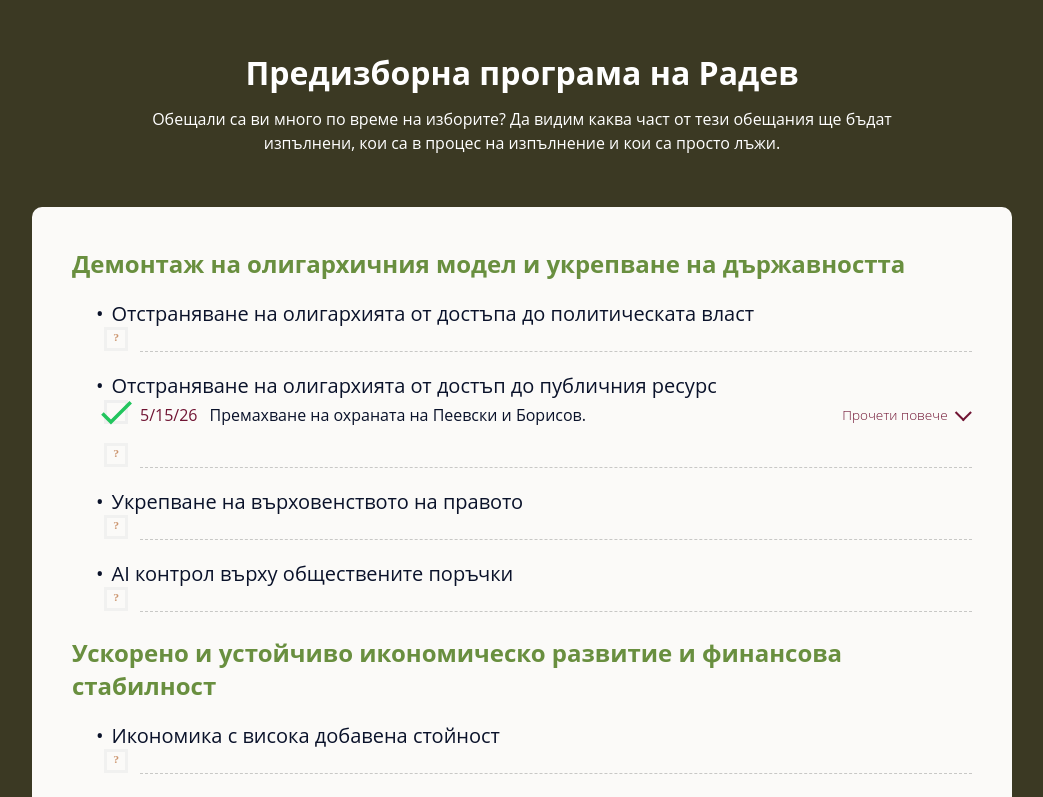
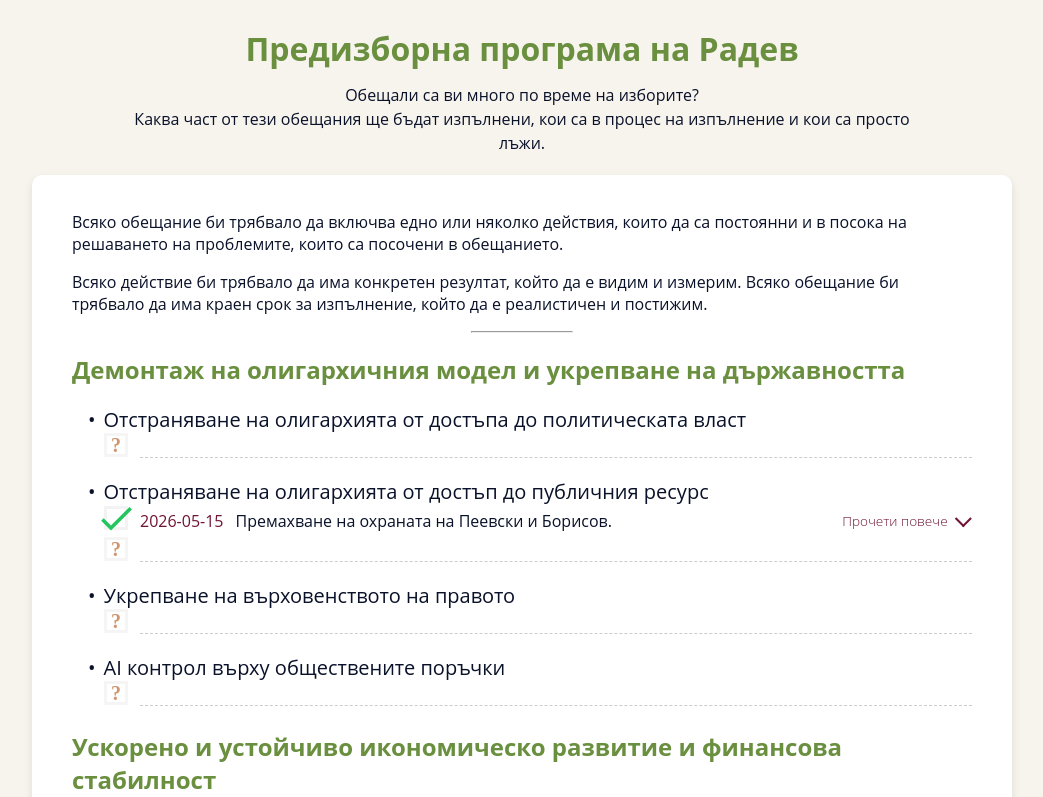
Before and after one commit to MiroJ/chronology-of-promises, an Angular app: page / in a window 1280 px wide. Shown: the top 797 px of the page, without its empty margins (118-1161 px from the left). Built offline with nearby package versions, Linux system fonts and the light colour scheme.

Commit message:
Update styling for soft colors.

```diff
--- a/src/app/app.html
+++ b/src/app/app.html
@@ -1,11 +1,23 @@
 <div class="title-card">
     <h1>{{ title() || 'Хронология на обещанията' }}</h1>
-    <div class="subtitle">
-        Обещали са ви много по време на изборите? Да видим каква част от тези обещания ще бъдат изпълнени, кои са в процес на изпълнение и кои са просто лъжи.
-    </div>
+    <p class="subtitle">
+        Обещали са ви много по време на изборите?<br />
+        Каква част от тези обещания ще бъдат изпълнени, кои са в процес на изпълнение и кои са просто лъжи.
+    </p>
 </div>
 
 <main class="container">
+    <div class="intro">
+        <p>
+            Всяко обещание би трябвало да включва едно или няколко действия, които да са постоянни и в посока на решаването на проблемите, които са посочени в обещанието.
+        </p>
+        <p>
+            Всяко действие би трябвало да има конкретен резултат, който да е видим и измерим. Всяко обещание би трябвало да има краен срок за изпълнение, който да е реалистичен и постижим.<br />
+        </p>
+    </div>
+
+    <hr style="max-width: 100px;" />
+
     @if (programItems().length > 0) {
     <div class="program-list">
         @for (item of programItems(); track item.id) {
--- a/src/app/app.scss
+++ b/src/app/app.scss
@@ -1,12 +1,21 @@
+@use '../variables.scss';
+
 .title-card {
-    color: white;
-    padding: 2rem;
+    padding: 0.5rem 2rem 0;
     text-align: center;
     max-width: 800px;
     margin: 0 auto;
     line-height: 1.5rem;
 
     >h1 {
-        color: white;
+        color: variables.$primary-color;
     }
 }
+
+.subtitle {
+    text-align: center;
+}
+
+.intro {
+    // margin-left: 1.5rem;
+}
--- a/src/app/program-item/program-item.html
+++ b/src/app/program-item/program-item.html
@@ -12,7 +12,6 @@
     }
 </div>
 }
-
 @if (programItem().subpoints.length > 0) {
 <div class="subpoint-list">
     <div class="subpoint-item">
@@ -23,28 +22,17 @@
             @for (result of subpoint.relatedResultItems; track result; let resultIndex = $index) {
             @let referenceListId = getReferenceListId(subpoint.id, resultIndex);
             @let referencesExpanded = isReferencesExpanded(referenceListId);
-            <div class="result-entry">
             <div class="result-item">
                 <app-status-mark [status]="result.status"></app-status-mark>
-                    <span class="result-date">{{ result.date | date:'shortDate' }}</span>
+                <span class="result-date">{{ result.date }}</span>
                 <span class="result-label" [title]="result.description">
                     {{ result.label }}
                 </span>
                 @if (result.references.length > 0) {
-                    <button
-                        type="button"
-                        class="references-toggle"
-                        [attr.aria-controls]="referenceListId"
-                        [attr.aria-label]="referencesExpanded ? 'Collapse references' : 'Expand references'"
-                        [attr.aria-expanded]="referencesExpanded"
-                        (click)="toggleReferences(referenceListId)"
-                    >
+                <button type="button" class="references-toggle" [attr.aria-controls]="referenceListId" [attr.aria-label]="referencesExpanded ? 'Collapse references' : 'Expand references'" [attr.aria-expanded]="referencesExpanded"
+                    (click)="toggleReferences(referenceListId)">
                     <span class="references-toggle-text text-secondary">{{referencesExpanded ? 'Скрий' : 'Прочети повече'}}</span>
-                        <span
-                            class="references-toggle-icon text-secondary"
-                            [class.is-expanded]="referencesExpanded"
-                            aria-hidden="true"
-                        ></span>
+                    <span class="references-toggle-icon text-secondary" [class.is-expanded]="referencesExpanded" aria-hidden="true"></span>
                 </button>
                 }
             </div>
@@ -55,7 +43,6 @@
                 }
             </div>
             }
-            </div>
             }
             }
             <div class="result-entry placeholder-entry">
--- a/src/app/program-item/program-item.scss
+++ b/src/app/program-item/program-item.scss
@@ -13,21 +13,15 @@
             &:before {
                 content: '•';
                 margin-right: 0.5rem;
-                margin-left: 1.5rem;
+                margin-left: 1rem;
             }
         }
     }
 
     .results-box {
         display: grid;
-        row-gap: 0.75rem;
         margin-left: 1em;
         margin-bottom: 1em;
-
-        .result-entry {
-            display: grid;
-            row-gap: 0.35rem;
-        }
 
         .result-item {
             display: flex;
--- a/src/app/status-mark/status-mark.scss
+++ b/src/app/status-mark/status-mark.scss
@@ -14,8 +14,9 @@
     justify-content: center;
 
     .status-icon-placeholder {
-        width: 0.85em;
+        width: 24px;
         height: auto;
+        margin-top: 2px;
         filter: grayscale(50%);
     }
 }
--- a/src/styles.scss
+++ b/src/styles.scss
@@ -2,17 +2,18 @@
 
 body {
     color: variables.$text-color;
-    background-color: #3B3923;
+    background-color: variables.$background-color;
     font-size: 16px;
     font-family: 'Open Sans', sans-serif;
 }
 
 .container {
-    background-color: variables.$background-color;
+    background-color: variables.$paper-color;
     max-width: 900px;
     margin: 20px auto;
     padding: 20px 40px;
     border-radius: 10px;
+    box-shadow: 0 4px 8px rgba(0, 0, 0, 0.1);
 }
 
 h1,
--- a/src/variables.scss
+++ b/src/variables.scss
@@ -1,7 +1,8 @@
 /* You can add global styles to this file, and also import other style files */
 
-$primary-color: #698F3F;
+$primary-color: #698f3f;
 $secondary-color: #701433;
-$background-color: #FBFAF8;
-$text-color: #0A122A;
-$border-color: #EFEFEF;
+$background-color: #f7f3ed;
+$paper-color: #ffffff;
+$text-color: #0a122a;
+$border-color: #f3f3f3;
```
Lines whose indentation alone changed are shown as unchanged.
